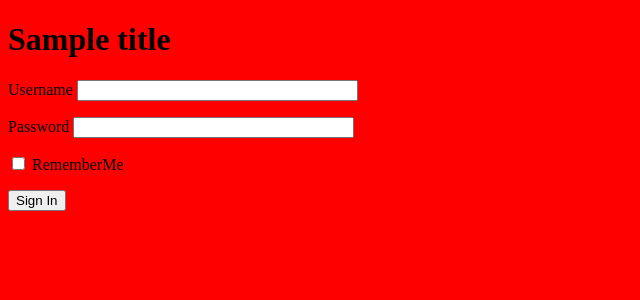
After one commit to emm7494/quiz-hound, a Flask app: template quiz_hound/templates/auth/login.html in a window 1280 px wide. The commit adds this page. Shown: the top 300 px of the page, without its empty margins (0-640 px from the left). Run offline with Flask 2, Linux system fonts and the light colour scheme; the template is opened without the code that fills it: values that come from a table or form of the project are taken from there, most other values are stand-ins (such as "Sample title", 1, 10 or a date in 2020).

Commit message:
Added macros and made gulp config more generic

```diff
--- a/app.py
+++ b/app.py
@@ -1 +1,8 @@
 from quiz_hound import create_app
+
+app = create_app()
+
+
+@app.shell_context_processor
+def make_shell_context():
+    return {"config": app.config}
--- a/quiz_hound/__init__.py
+++ b/quiz_hound/__init__.py
@@ -1,9 +1,11 @@
+from config import Config
 from flask import Flask
 from quiz_hound.views import auth, index
 
 
 def create_app():
     app = Flask(__name__)
+    app.config.from_object(Config)
     app.register_blueprint(index.bp)
     app.register_blueprint(auth.bp)
     return app
--- /dev/null
+++ b/quiz_hound/forms/auth.py
@@ -0,0 +1,10 @@
+from flask_wtf import FlaskForm
+from wtforms import BooleanField, PasswordField, StringField, SubmitField
+from wtforms.validators import DataRequired
+
+
+class LoginForm(FlaskForm):
+    username = StringField('Username', validators=[DataRequired()])
+    password = PasswordField('Password', validators=[DataRequired()])
+    remember_me = BooleanField('RememberMe')
+    submit = SubmitField('Sign In')
--- /dev/null
+++ b/quiz_hound/templates/auth/login.html
@@ -0,0 +1,23 @@
+{% extends 'base.html' %}
+
+{% block header %}
+<h1>
+  {{ macros.set_title(title) }}
+</h1>
+{% endblock %}
+
+{% block content %}
+
+<form action="" method="post" novalidate>
+  <p>
+    {{ form.username.label }}
+    {{ form.username(size=32) }}
+  </p>
+  <p>
+    {{ form.password.label }}
+    {{ form.password(size=32) }}
+  </p>
+  <p>{{ form.remember_me() }} {{ form.remember_me.label }}</p>
+  <p>{{ form.submit() }}</p>
+</form>
+{% endblock %}
--- a/quiz_hound/templates/base.html
+++ b/quiz_hound/templates/base.html
@@ -1,15 +1,21 @@
+{% import 'macros/macros.html' as macros %}
 <!DOCTYPE html>
 <html lang="en">
+
     <head>
         <meta charset="UTF-8">
         <meta name="viewport" content="width=device-width, initial-scale=1.0">
         <meta http-equiv="X-UA-Compatible" content="ie=edge">
         <link rel="stylesheet" href="{{ url_for('static',filename='style.css') }}">
-    <title>Document</title>
+        <title>{{ macros.set_title(title, fallback='No title set!') }}</title>
     </head>
+
     <body>
+        {% block header %}
+        {% endblock %}
         {% block content %}
         {% endblock %}
         <script src="{{ url_for('static', filename='script.js') }}"></script>
     </body>
+
 </html>
--- a/quiz_hound/templates/index.html
+++ /dev/null
@@ -1,3 +0,0 @@
-{% extends 'base.html' %} {% block content %}
-<h1>... orange dragon ..</h1>
-{% endblock %}
--- /dev/null
+++ b/quiz_hound/templates/macros/macros.html
@@ -0,0 +1,7 @@
+{% macro set_title(title, fallback) %}
+{% if title %}
+{{ title }}
+{% else %}
+{{ fallback }}
+{% endif %}
+{% endmacro %}
--- a/quiz_hound/views/auth.py
+++ b/quiz_hound/views/auth.py
@@ -1,3 +1,5 @@
+from flask import Blueprint, redirect, render_template
+from ..forms import auth
 from flask import Blueprint
 
 bp = Blueprint('auth', __name__, url_prefix='/auth')
@@ -5,4 +7,6 @@ bp = Blueprint('auth', __name__, url_prefix='/auth')
 
 @bp.route('/login', methods=('GET', 'POST'))
 def login():
-    return "there"
+    form = auth.LoginForm()
+    title = 'Sign In'
+    return render_template('auth/login.html', title=title, form=form)
```
Also changed, not shown: config.py (added, +7 -0 lines), gulpfile.js (+7 -7 lines), quiz_hound/templates/index/index.html (added, +10 -0 lines), quiz_hound/views/index.py (+5 -2 lines), requirements.txt (+24 -0 lines), package-lock.json, package.json (line endings or trailing spaces), quiz_hound/static/style.css (line endings or trailing spaces). Lines whose indentation alone changed are shown as unchanged.
